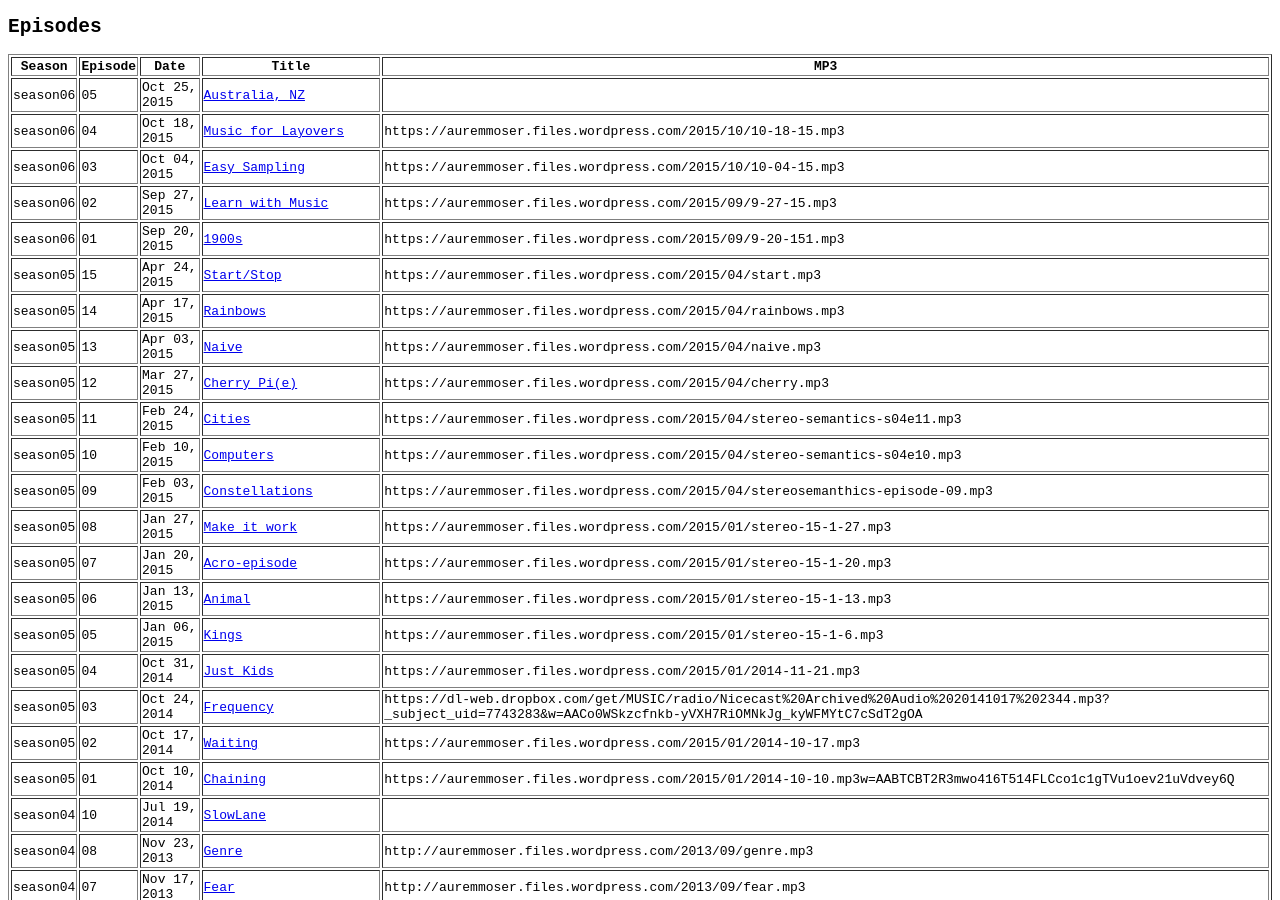
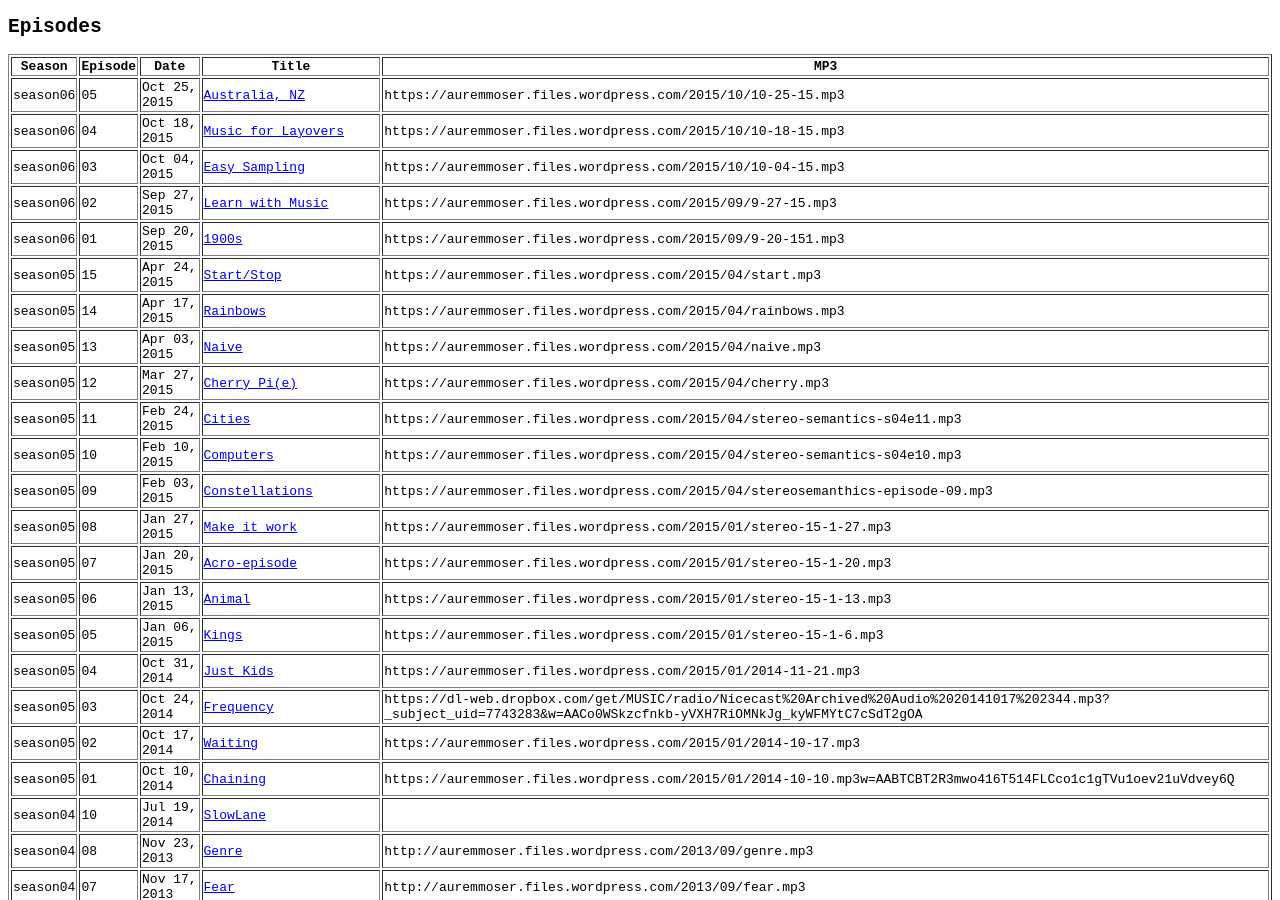
Before and after one commit to auremoser/stereosemantics, a Jekyll site: the page built from test.html, in a window 1280 px wide and 900 px high. Built offline with Jekyll 4.4.1, drawn with Linux system fonts in a browser that asks for light colours; some of the changed lines change nothing that is shown.

Commit message:
add audio for nz

```diff
--- a/_posts/2015-10-25-nz.md
+++ b/_posts/2015-10-25-nz.md
@@ -4,7 +4,7 @@ title: Australia, NZ
 episode: 5
 date: 2015-10-25
 categories: season06
-mp3_url:
+mp3_url: https://auremmoser.files.wordpress.com/2015/10/10-25-15.mp3
 rel_finder_url: http://tinyurl.com/ss-newzealand
 tracklist_url: https://docs.google.com/spreadsheets/d/1AnBPTKYgbRICVfnWy8lh2XAfNTw8cQFm6TVHdbUXQa0/edit#gid=2030656162
 duration: '01:00:00'
```
